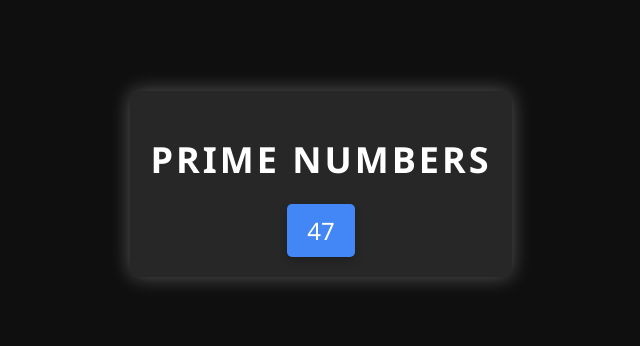
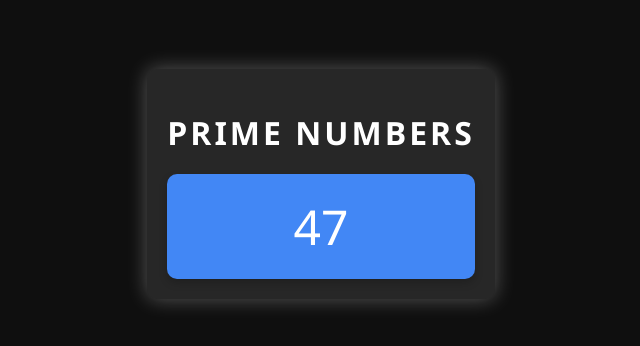
Before and after one commit to rambo1111/prime-numbers, a plain HTML site: page index.html in a window 1280 px wide. Shown: the part 216-562 px from the top of the page, without its empty margins (319-959 px from the left). Drawn offline with Linux system fonts and the light colour scheme.

Commit message:
Update style.css

```diff
--- a/style.css
+++ b/style.css
@@ -10,7 +10,7 @@ body {
 }
 
 .container {
-    max-width: 800px;
+    max-width: 400px;
     background-color: rgba(255, 255, 255, 0.1);
     border-radius: 10px;
     padding: 20px;
@@ -19,25 +19,22 @@ body {
 }
 
 h1 {
-    font-size: 36px;
+    font-size: 32px;
     margin-bottom: 20px;
     text-transform: uppercase;
     letter-spacing: 3px;
 }
 
 #prime-container {
-    display: flex;
-    flex-wrap: wrap;
-    justify-content: center;
-    gap: 10px;
+    margin-top: 20px;
 }
 
-#prime-container p {
+#prime-number {
+    font-size: 48px;
     background-color: #4287f5;
     color: #ffffff;
-    font-size: 24px;
-    padding: 10px 20px;
-    border-radius: 5px;
+    padding: 20px;
+    border-radius: 10px;
     box-shadow: 0 4px 8px rgba(0, 0, 0, 0.2);
     margin: 0;
 }
```
